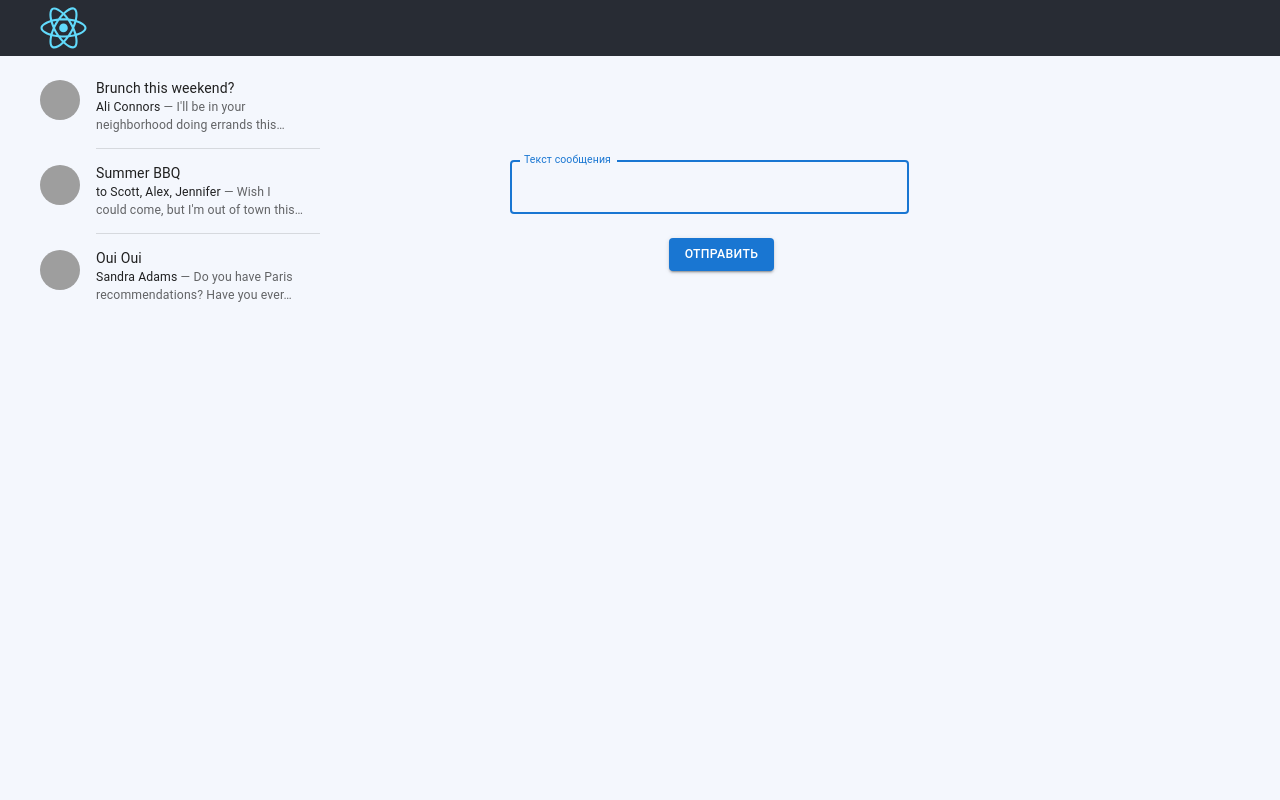
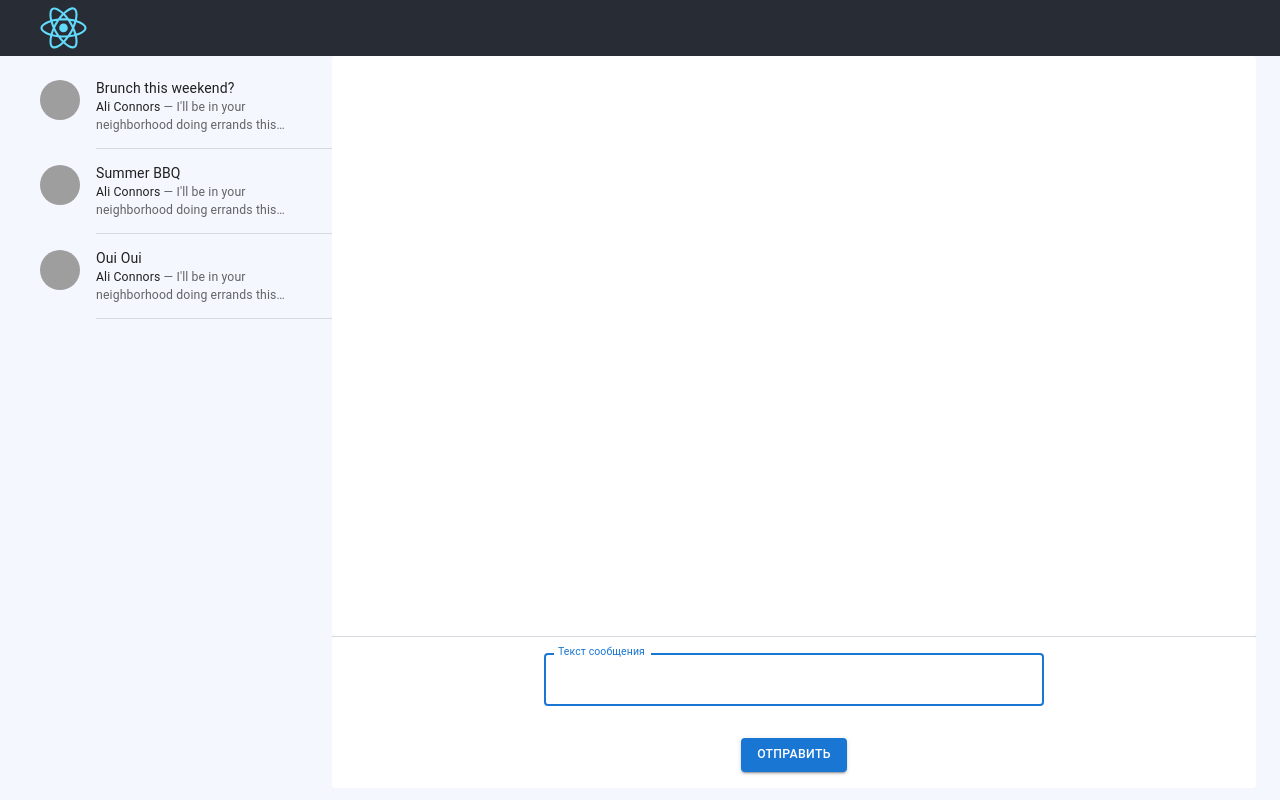
Before and after one commit to dr1pryaha/GB_React_js_01, a React (Create React App) app in the folder myapp/: page / in a window 1280 px wide. Built offline with nearby package versions, Linux system fonts and the light colour scheme; grey boxes are pictures that could not be loaded.

Commit message:
lesson-3: add mui-chat-box

```diff
--- a/myapp/package.json
+++ b/myapp/package.json
@@ -43,6 +43,7 @@
     ]
   },
   "devDependencies": {
+    "mui-chat-box": "^0.0.3",
     "sass": "^1.56.0",
     "sass-loader": "^13.1.0",
     "webpack": "^5.74.0"
--- a/myapp/src/App.js
+++ b/myapp/src/App.js
@@ -4,17 +4,33 @@ import Header from "./components/Header";
 import MessageItem from "./components/MessageItem";
 import MemberList from "./components/MemberList";
 import SendMessageForm from "./components/SendMessageForm";
-
+import Box from "@mui/material/Box";
 import Container from "@mui/material/Container";
 import Grid from "@mui/material/Grid";
+import Paper from "@mui/material/Paper";
+import { styled } from "@mui/material/styles";
+import Divider from "@mui/material/Divider";
 
 function App() {
+  const Item = styled(Paper)(({ theme }) => ({
+    backgroundColor: theme.palette.mode === "dark" ? "#1A2027" : "#fff",
+    ...theme.typography.body2,
+    padding: theme.spacing(1),
+    textAlign: "center",
+    color: theme.palette.text.secondary,
+  }));
+
   const [messageList, setMessagesList] = useState([]);
+  const [chatsList, setChatsList] = useState([
+    { id: 1, name: "Brunch this weekend?" },
+    { id: 2, name: "Summer BBQ" },
+    { id: 3, name: "Oui Oui" },
+  ]);
 
   useEffect(() => {
     if (
       messageList.length &&
-      messageList[messageList.length - 1].author !== "robot"
+      messageList[messageList.length - 1].author !== "robo"
     ) {
       setTimeout(() => {
         const arr = [
@@ -24,7 +40,7 @@ function App() {
             text: `Сообщение получено от ${
               messageList[messageList.length - 1].author
             }`,
-            author: "robot",
+            author: "robo",
           },
         ];
         setMessagesList(arr);
@@ -35,33 +51,88 @@ function App() {
   return (
     <div className="App">
       <Header />
-      <Container maxWidth="xl">
-        <Grid sx={{ flexGrow: 1 }} container spacing={2}>
-          <Grid item xs={6} md={3}>
-            <MemberList />
+      <Container
+        maxWidth="xl"
+        sx={{ height: "calc(100% - 70px)", position: "relative" }}
+      >
+        <Box sx={{ flexGrow: 1, height: "100%" }}>
+          <Grid sx={{ height: "100%" }} container>
+            <Grid sx={{ height: "100%" }} item xs={6} md={3}>
+              <MemberList chatsList={chatsList} />
             </Grid>
-          <Grid
-            item
-            xs={6}
-            md={9}
-            container
-            direction="column"
-            justifyContent="center"
-            alignItems="center"
-            spacing={3}
+            <Grid sx={{ height: "100%" }} item xs={6} md={9}>
+              <Item
+                sx={{
+                  height: "calc(100% - 166px)",
+                  position: "relative",
+                  overflow: "auto",
+                  // maxHeight: 300,
+                }}
+                elevation={0}
               >
-            <Grid item xs={4} md={4}>
                 {messageList.map(({ text, id, author }) => (
                   <MessageItem text={text} key={id} author={author} />
                 ))}
-            </Grid>
+              </Item>
+              <Divider />
+              <Item elevation={0}>
                 <SendMessageForm
                   messageList={messageList}
                   setMessagesList={setMessagesList}
                 />
+              </Item>
             </Grid>
           </Grid>
+        </Box>
       </Container>
+      {/* <Container maxWidth="xl">
+        <Box sx={{ flexGrow: 1 }}>
+          <Grid container spacing={2}>
+            <Grid item xs={6} md={3}>
+              <MemberList chatsList={chatsList} />
+            </Grid>
+
+            <Grid item xs={6} md={3}>
+              <Grid
+                alignItems="stretch"
+                container
+                direction="column"
+                spacing={2}
+              >
+                <Grid item xs={6} md={3}>
+                  <Item
+                    // style={{ height: "calc(100% - 325px)", overflow: "auto" }}
+                    elevation={0}
+                  >
+                    {messageList.map(({ text, id, author }) => (
+                      <MessageItem
+                        text={text}
+                        key={id}
+                        author={author}
+                        // textRobo={textRobo}
+                        // authorRobo={authorRobo}
+                      />
+                    ))}
+                  </Item>
+                </Grid>
+                <Grid item xs={6} md={3}>
+                  <Item
+                    elevation={0}
+                    style={{
+                      height: "100px",
+                    }}
+                  >
+                    <SendMessageForm
+                      messageList={messageList}
+                      setMessagesList={setMessagesList}
+                    />
+                  </Item>
+                </Grid>
+              </Grid>
+            </Grid>
+          </Grid>
+        </Box>
+      </Container> */}
     </div>
   );
 }
--- a/myapp/src/App.scss
+++ b/myapp/src/App.scss
@@ -1,5 +1,6 @@
 .App {
   text-align: center;
+  height: 100%;
 }
 
 .App-logo {
@@ -17,7 +18,6 @@
 
 .App-header {
   background-color: #282c34;
-  min-height: 100%;
   display: flex;
   flex-direction: column;
   align-items: center;
@@ -61,6 +61,10 @@ html,
 
 * {
   outline: none;
+}
+
+#root {
+  position: relative;
 }
 
 .ant-btn-circle {
@@ -169,4 +173,7 @@ html,
       }
     }
   }
+  .message-item {
+    height: 540px;
+  }
 }
--- a/myapp/src/components/MemberList.js
+++ b/myapp/src/components/MemberList.js
@@ -6,15 +6,18 @@ import ListItemAvatar from "@mui/material/ListItemAvatar";
 import Avatar from "@mui/material/Avatar";
 import Typography from "@mui/material/Typography";
 
-export default function MessageList(props) {
+export default function MemberList({ chatsList }) {
   return (
     <List>
+      {chatsList.map(({ id, name }) => (
+        <>
           <ListItem alignItems="flex-start">
             <ListItemAvatar>
               <Avatar alt="Remy Sharp" src="/static/images/avatar/1.jpg" />
             </ListItemAvatar>
             <ListItemText
-          primary="Brunch this weekend?"
+              primary={name}
+              key={id}
               secondary={
                 <>
                   <Typography
@@ -31,49 +34,8 @@ export default function MessageList(props) {
             />
           </ListItem>
           <Divider variant="inset" component="li" />
-      <ListItem alignItems="flex-start">
-        <ListItemAvatar>
-          <Avatar alt="Travis Howard" src="/static/images/avatar/2.jpg" />
-        </ListItemAvatar>
-        <ListItemText
-          primary="Summer BBQ"
-          secondary={
-            <>
-              <Typography
-                sx={{ display: "inline" }}
-                component="span"
-                variant="body2"
-                color="text.primary"
-              >
-                to Scott, Alex, Jennifer
-              </Typography>
-              {" — Wish I could come, but I'm out of town this…"}
         </>
-          }
-        />
-      </ListItem>
-      <Divider variant="inset" component="li" />
-      <ListItem alignItems="flex-start">
-        <ListItemAvatar>
-          <Avatar alt="Cindy Baker" src="/static/images/avatar/3.jpg" />
-        </ListItemAvatar>
-        <ListItemText
-          primary="Oui Oui"
-          secondary={
-            <>
-              <Typography
-                sx={{ display: "inline" }}
-                component="span"
-                variant="body2"
-                color="text.primary"
-              >
-                Sandra Adams
-              </Typography>
-              {" — Do you have Paris recommendations? Have you ever…"}
-            </>
-          }
-        />
-      </ListItem>
+      ))}
     </List>
   );
 }
--- a/myapp/src/components/MessageItem.js
+++ b/myapp/src/components/MessageItem.js
@@ -1,10 +1,22 @@
 import "../App.scss";
+import { Avatar } from "@mui/material";
+import { ChatBox, ReceiverMessage, SenderMessage } from "mui-chat-box";
+// import { ChatMsg } from "@mui-treasury/packages/mui-components/src/chatMsg/ChatMsg";
 
 export default function MessageItem(props) {
   return (
-    <div>
-      <h1>{props.text} </h1>
-      <p>{props.author}</p>
+    <div className="message-item">
+      <ChatBox>
+        {props.author === "robo" ? (
+          <ReceiverMessage avatar={<Avatar>{props.author}</Avatar>}>
+            {props.text}
+          </ReceiverMessage>
+        ) : (
+          <SenderMessage avatar={<Avatar>{props.author}</Avatar>}>
+            {props.text}
+          </SenderMessage>
+        )}
+      </ChatBox>
     </div>
   );
 }
--- a/myapp/src/components/SendMessageForm.js
+++ b/myapp/src/components/SendMessageForm.js
@@ -3,13 +3,24 @@ import Button from "@mui/material/Button";
 import Box from "@mui/material/Box";
 import TextField from "@mui/material/TextField";
 import Grid from "@mui/material/Grid";
+import Paper from "@mui/material/Paper";
+import { styled } from "@mui/material/styles";
 
-export default function SendMessageForm(props) {
+export default function SendMessageForm({ messageList, setMessagesList }) {
   const inputRef = useRef(null);
 
   useEffect(() => {
     inputRef.current?.focus();
   }, []);
+
+  const Item = styled(Paper)(({ theme }) => ({
+    backgroundColor: theme.palette.mode === "dark" ? "#1A2027" : "#fff",
+    ...theme.typography.body2,
+    padding: theme.spacing(1),
+    textAlign: "center",
+    color: theme.palette.text.secondary,
+    shadows: "none",
+  }));
 
   const [inputValue, setInputValue] = useState("");
 
@@ -25,52 +36,52 @@ export default function SendMessageForm(props) {
       event.preventDefault();
       if (inputValue !== "") {
         const arr = [
-          ...props.messageList,
+          ...messageList,
           {
-            id: props.messageList.length + 1,
+            id: messageList.length + 1,
             text: inputValue,
-            author: "unknown",
+            author: "user",
           },
         ];
         setInputValue("");
-        props.setMessagesList(arr);
+        setMessagesList(arr);
       } else {
         alert("Введите текст сообщения");
       }
     },
-    [props.setMessagesList, inputValue, props.messageList]
+    [setMessagesList, inputValue, messageList]
   );
 
   return (
     <>
-      <Box
-        sx={{
-          width: 500,
-          maxWidth: "100%",
-        }}
-      >
+      <Box sx={{ flexGrow: 1 }}>
         <Grid
-          item
-          xs={6}
-          md={9}
           container
           direction="column"
           justifyContent="center"
           alignItems="center"
-          spacing={3}
+          spacing={2}
         >
+          <Grid item xs={11}>
+            <Item style={{ width: "500px" }} inputRef={inputRef} elevation={0}>
               <TextField
-            inputRef={inputRef}
+                key="password"
+                autoFocus
                 value={inputValue}
                 onChange={handleTextAreaChange}
+                rows="3"
                 fullWidth
                 label="Текст сообщения"
                 id="fullWidth"
               />
-          <Grid item>
+            </Item>
+          </Grid>
+          <Grid item xs={6} md={3}>
+            <Item elevation={0}>
               <Button variant="contained" onClick={handleButtonClick}>
                 Отправить
               </Button>
+            </Item>
           </Grid>
         </Grid>
       </Box>
```
Also changed, not shown: 1 other file (tests, documents, lock files or other folders). Lines whose indentation alone changed are shown as unchanged.
